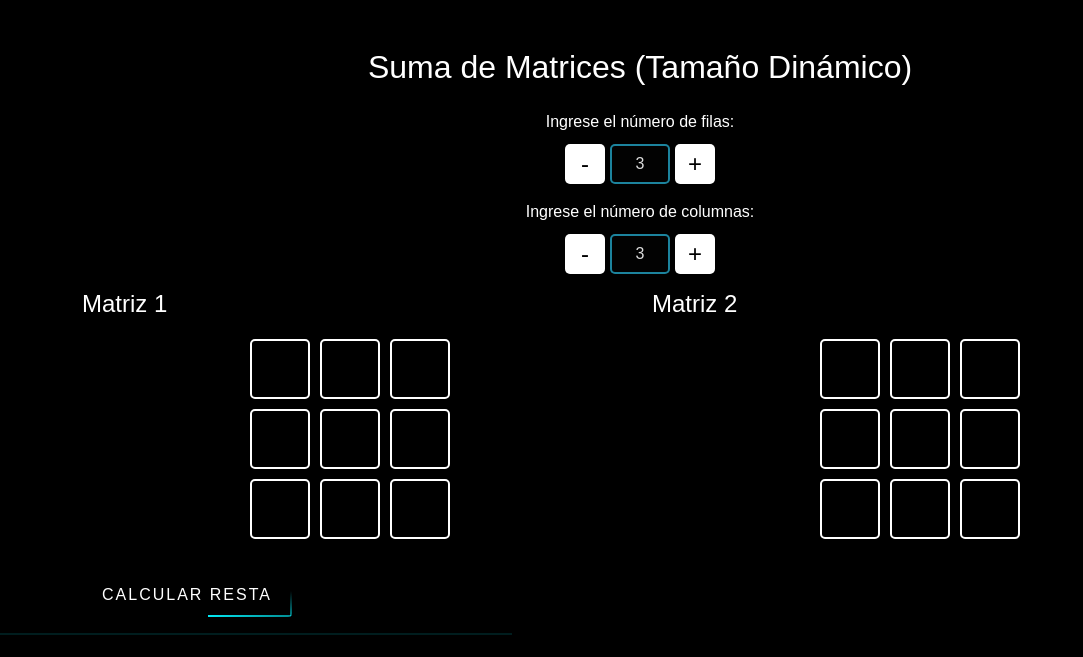
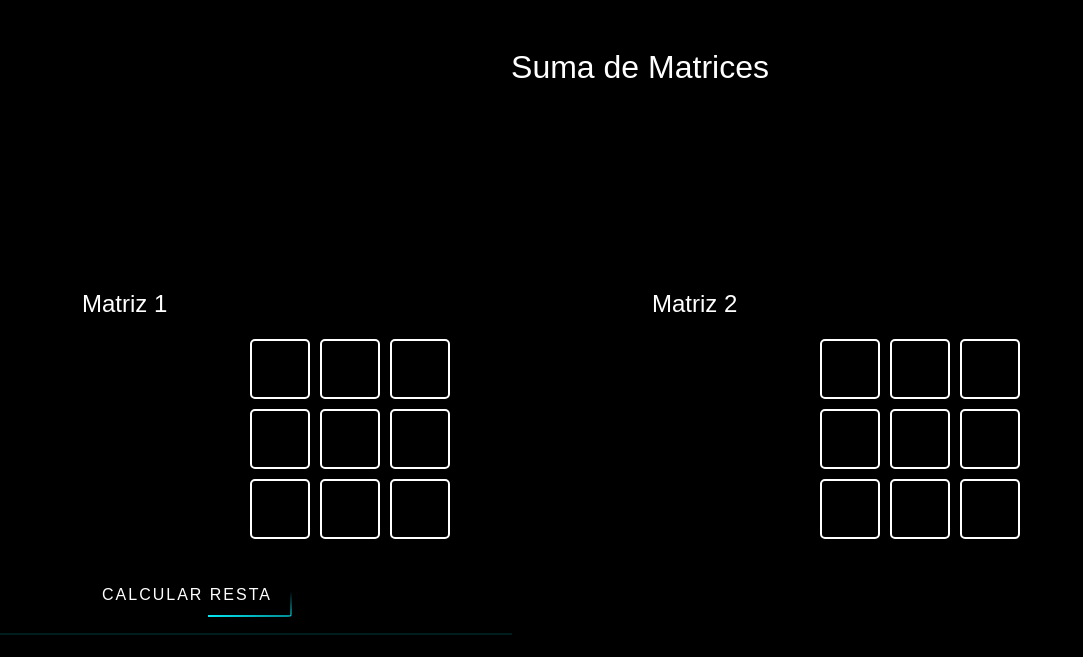
Before and after one commit to llopezU2/mate, a Flask app: page /suma in a window 1280 px wide. Shown: the part 86-743 px from the top of the page, without its empty margins (0-1083 px from the left). Run offline with Flask 3, Linux system fonts and the light colour scheme.

Commit message:
NO DINAMICAS

```diff
--- a/regresion.py
+++ b/regresion.py
@@ -1,5 +1,4 @@
 import matplotlib.pyplot as plt # type: ignore
-=======
 import matplotlib.pyplot as plt
 
 def calcular_regresion(x, y):
--- a/static/resta.css
+++ b/static/resta.css
@@ -393,6 +393,7 @@ input.no-manual:hover {
     display: flex;
     flex-direction: column;
     align-items: center;
+    visibility: hidden;
 }
 
 input::-webkit-inner-spin-button,
--- a/static/suma.css
+++ b/static/suma.css
@@ -360,6 +360,7 @@ input.no-manual:hover {
     display: flex;
     flex-direction: column;
     align-items: center;
+    visibility: hidden;
 }
 
 input::-webkit-inner-spin-button,
--- a/templates/resta.html
+++ b/templates/resta.html
@@ -211,7 +211,7 @@ function enviarFormulario() {
 
 
   <div class="container mt-5">
-    <h2 class="text-center">Resta de Matrices (Tamaño Dinámico)</h2>
+    <h2 class="text-center">Resta de Matrices</h2>
 
     <form action="/resta" method="POST" class="mt-4">
       <div class="mb-3 custom-number-input">
--- a/templates/suma.html
+++ b/templates/suma.html
@@ -189,7 +189,7 @@
   </nav>
 
   <div class="container mt-5">
-    <h2 class="text-center">Suma de Matrices (Tamaño Dinámico)</h2>
+    <h2 class="text-center">Suma de Matrices</h2>
 
     <form action="/suma" method="POST" class="mt-4" onsubmit="enviarFormulario(event)">
       <div class="mb-3 custom-number-input">
```
Also changed, not shown: multiplicacion.py (added, +10 -0 lines).
